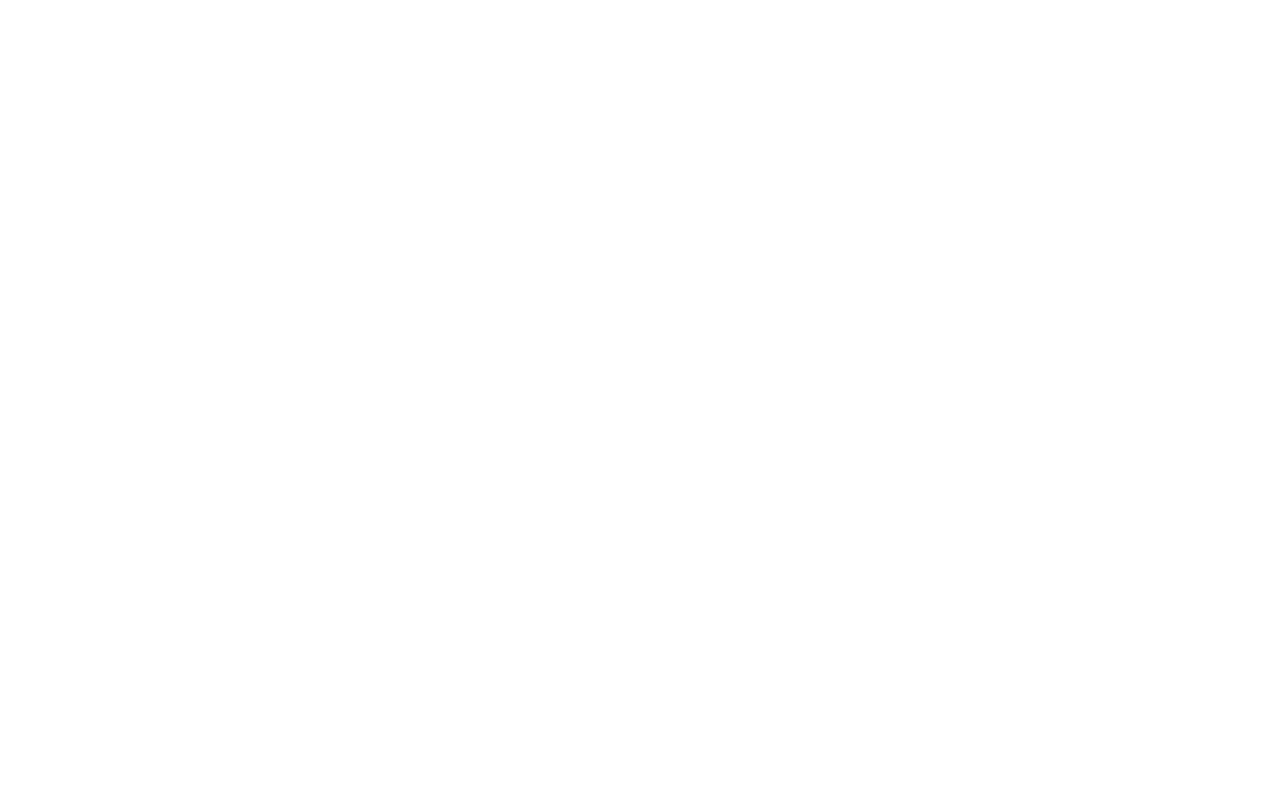
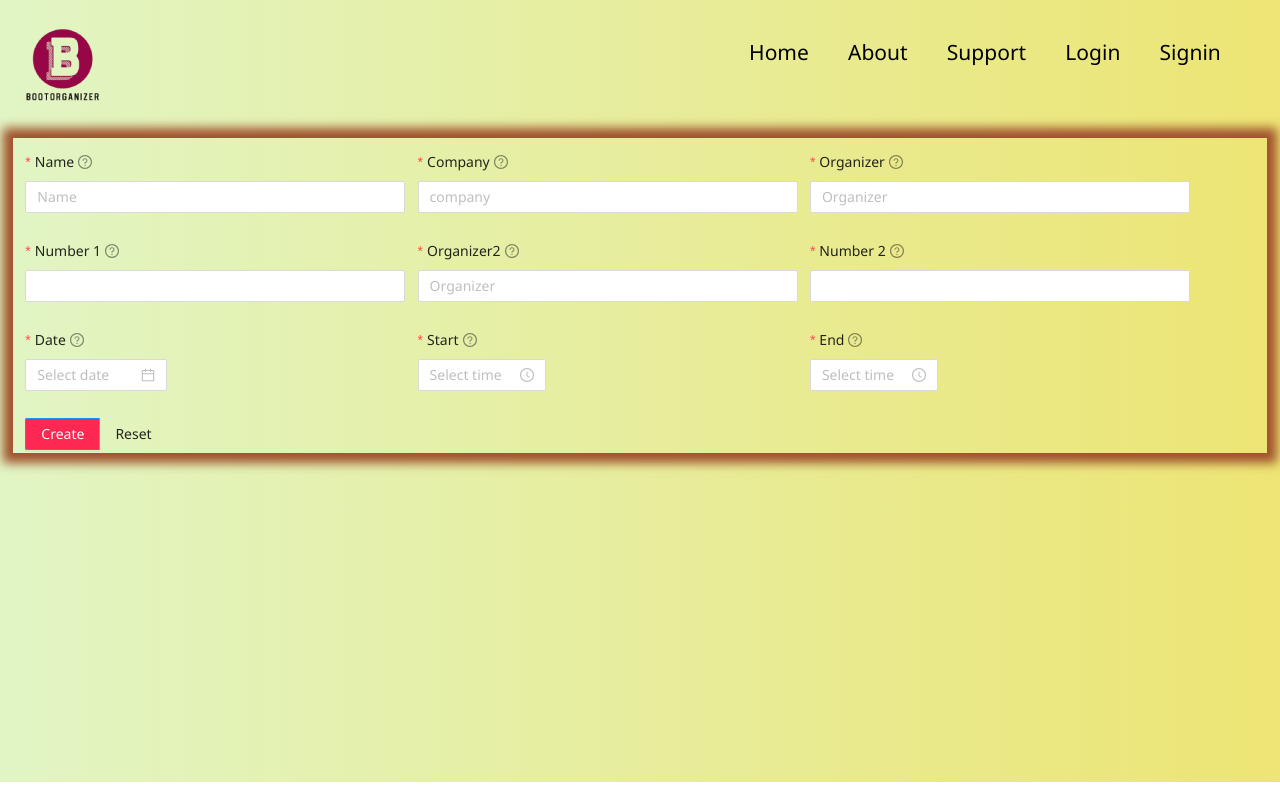
Before and after one commit to karthikeyandhanasekar/Boot_Organizer, a React (Create React App) app in the folder frontend/: page /addcamp in a window 1280 px wide. Before the commit this address had no page. Built offline with nearby package versions, Linux system fonts and the light colour scheme.

Commit message:
addcamppage

```diff
--- /dev/null
+++ b/frontend/src/Components/Addbootcamp.js
@@ -0,0 +1,131 @@
+
+import React from 'react'
+import { Button, Input, Form, DatePicker, TimePicker } from "antd"
+import { useForm, Controller } from "react-hook-form";
+
+import { useNavigate } from "react-router-dom";
+import { ToastContainer, toast } from 'react-toastify';
+import Header from './Elements/Header';
+import ButtonGroup from 'antd/lib/button/button-group';
+
+const Addbootcamp = () => {
+    const { handleSubmit, control, reset } = useForm();
+    const navigate = useNavigate()
+    const [orgdate, setdate] = React.useState()
+    const [starttime, setstartime] = React.useState()
+    const [endtime, setendtime] = React.useState()
+
+    //dateformat
+    const format = 'HH:mm';
+
+    const onsubmit = (data) => {
+        console.log(data);
+        console.log(orgdate);
+        console.log(starttime);
+        console.log(endtime);
+        reset({
+            name: "",
+            company: "",
+            organizer: "",
+            organizer2: "",
+            phone1: "",
+            phone2: ""
+        })
+    }
+
+    return (
+        <React.Fragment>
+            <Header />
+            <main>
+
+                <section className='addcamp formsection'>
+                    <Form layout='vertical' className='addcampform' onFinish={handleSubmit(onsubmit)}>
+                        {/* name */}
+                        <Form.Item label="Name" required tooltip="Name is required" >
+                            <Controller control={control}
+                                name="name"
+                                render={({ field }) =>
+                                    <Input className="addcampfield" {...field} placeholder="Name" required />
+                                } />
+                        </Form.Item>
+                        {/* Company */}
+                        <Form.Item label="Company" required tooltip="Company is required" >
+                            <Controller control={control}
+                                name="company"
+                                render={({ field }) =>
+                                    <Input className="addcampfield" {...field} placeholder="company" required />
+                                } />
+                        </Form.Item>
+                        {/* organizer */}
+                        <Form.Item label="Organizer" required tooltip="Organizer is required" >
+                            <Controller control={control}
+                                name="organizer"
+                                render={({ field }) =>
+                                    <Input className="addcampfield" {...field} placeholder="Organizer" required />
+                                } />
+                        </Form.Item>
+
+                        {/* organizer number */}
+                        <Form.Item label="Number 1" required tooltip="Number1 is required" >
+                            <Controller control={control}
+                                name="phone1"
+                                render={({ field }) =>
+                                    <Input className="addcampfield" minLength={10} maxLength={10} {...field} required />
+                                } />
+                        </Form.Item>
+
+                        <Form.Item label="Organizer2" required tooltip="Organizer2 is required" >
+                            <Controller control={control}
+                                name="organizer2"
+                                render={({ field }) =>
+                                    <Input className="addcampfield" {...field} placeholder="Organizer" required />
+                                } />
+                        </Form.Item>
+
+                        {/* organizer number2 */}
+                        <Form.Item label="Number 2" required tooltip="Number is required" >
+                            <Controller control={control}
+                                name="phone2"
+                                render={({ field }) =>
+                                    <Input className="addcampfield" minLength={10} maxLength={10} {...field} required />
+                                } />
+                        </Form.Item>
+
+                        {/* Date */}
+                        <Form.Item label="Date" required tooltip="Organizer is required" >
+
+                            <DatePicker onChange={(date, dateString) => setdate(dateString)} required />
+                        </Form.Item>
+                        {/* Start time */}
+                        <Form.Item label="Start" required tooltip="Time is required" >
+
+                            <TimePicker onChange={(time, timeString) => setstartime(timeString)} format={format} required />
+
+                        </Form.Item>
+                        {/* End time */}
+                        <Form.Item label="End" required tooltip="Time is required" >
+                            <Controller control={control}
+                                name="endtime"
+                                render={({ field }) =>
+                                    <TimePicker onChange={(time, timeString) => setendtime(timeString)} format={format} required />
+                                } />
+                        </Form.Item>
+
+                        <ButtonGroup>
+                            <Button type="primary" style={{ background: '#FF2853' }} htmlType="submit">
+                                Create
+                            </Button>
+                            <Button type="text" htmlType="reset">
+                                Reset
+                            </Button>
+                        </ButtonGroup>
+                    </Form>
+                </section>
+            </main>
+
+        </React.Fragment>
+    )
+}
+
+
+export default Addbootcamp
--- a/frontend/src/Components/AdminLogin.js
+++ b/frontend/src/Components/AdminLogin.js
@@ -18,7 +18,7 @@
             // sessionStorage.setItem("email", data.email)
             // sessionStorage.setItem("name", data.name)
             // sessionStorage.setItem("phoneno", data.phoneno)
-            navigate('/')
+            navigate('/addcamp')
         }
 
         const result = await validadminlogin({ email: data.email, password: data.password })
@@ -34,7 +34,7 @@
         <React.Fragment>
             <Header active={"login"} />
             <main className="adminlogin">
-                <section className="adminform">
+                <section className="adminform formsection">
                     <Form layout="vertical" onFinish={handleSubmit(onsubmit)}>
                         {/* email */}
                         <Form.Item label="Email" required tooltip="Email is required" >
--- a/frontend/src/Components/SignInPage.js
+++ b/frontend/src/Components/SignInPage.js
@@ -47,7 +47,7 @@
         <React.Fragment>
             <Header active={"signin"} />
             <main className="signmain">
-                <section >
+                <section className="formsection" >
                     <h1>Hey Trainee!</h1>
                     <Form layout="vertical" className="createform" onFinish={handleSubmit(onsubmit)}>
                         {/* Name */}
--- a/frontend/src/Components/UserLogin.js
+++ b/frontend/src/Components/UserLogin.js
@@ -40,7 +40,7 @@
         <React.Fragment>
             <Header active={"login"} />
             <main className="adminlogin">
-                <section className="adminform">
+                <section className="adminform formsection">
                     <h1>Hey Trainee!</h1>
                     <Form layout="vertical" onFinish={handleSubmit(onsubmit)}>
                         {/* email */}
--- a/frontend/src/Components/forgotpassword.js
+++ b/frontend/src/Components/forgotpassword.js
@@ -32,7 +32,7 @@
 
     return (
         <main className="forgetpass">
-            <section>
+            <section >
                 <h1>Forgot Password</h1>
                 <Form layout="vertical" onFinish={handleSubmit(onsubmit)}>
                     {/* email */}
--- a/frontend/src/MainComponents.js
+++ b/frontend/src/MainComponents.js
@@ -1,4 +1,5 @@
 import { Route, Routes } from "react-router-dom"
+import Addbootcamp from "./Components/Addbootcamp"
 import AdminLogin from "./Components/AdminLogin"
 import ForgotPassword from "./Components/forgotpassword"
 import Home from "./Components/Home"
@@ -14,6 +15,8 @@
             <Route path="/signin" element={<SigninPage />} />
 
             <Route path="/userlogin" element={<UserLogin />} />
+            <Route path="/addcamp" element={<Addbootcamp />} />
+
             <Route path="/forgotpassword" element={<ForgotPassword />} />
 
 
--- a/frontend/src/assets/css/index.css
+++ b/frontend/src/assets/css/index.css
@@ -8,9 +8,12 @@
 }
 
 .App {
-    background: #8e9eab;
-    background: -webkit-linear-gradient(to left, #eef2f3, #8e9eab);
-    background: linear-gradient(to left, #eef2f3, #8e9eab);
+    background: #EDE574;
+    /* fallback for old browsers */
+    background: -webkit-linear-gradient(to right, #E1F5C4, #EDE574);
+    /* Chrome 10-25, Safari 5.1-6 */
+    background: linear-gradient(to right, #E1F5C4, #EDE574);
+    /* W3C, IE 10+/ Edge, Firefox 16+, Chrome 26+, Opera 12+, Safari 7+ */
 }
 
 /* #FFFFFF, #FF2853, #F5EBE6 */
@@ -83,11 +86,8 @@
 .adminform {
     width: 30vw;
     padding: 1%;
+
 }
-
-
-
-
 
 .createform {
 
@@ -96,6 +96,7 @@
     align-items: center;
     justify-content: center;
     gap: 1%;
+
 }
 
 
@@ -115,6 +116,19 @@
     display: flex;
     justify-content: center;
 }
+
+.formsection {
+    box-shadow: 0 0 10px 10px sienna;
+    height: fit-content;
+}
+
+.addcampform {
+
+    display: grid;
+    grid-template-columns: repeat(auto-fit, minmax(380px, 10%));
+    gap: 1%;
+}
+
 
 /* for tablet devices */
 @media only screen and (max-width: 768px) {
```
